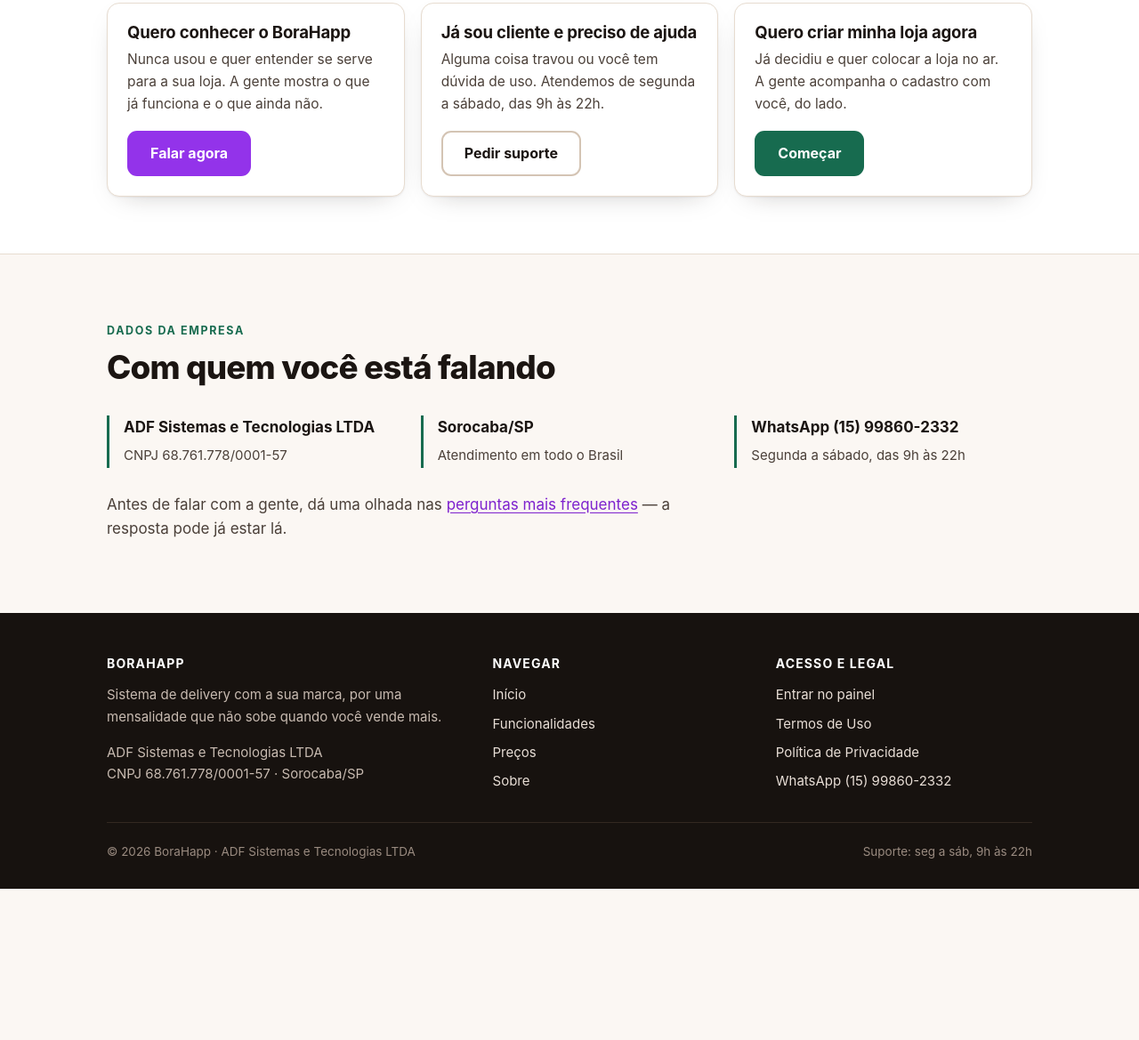
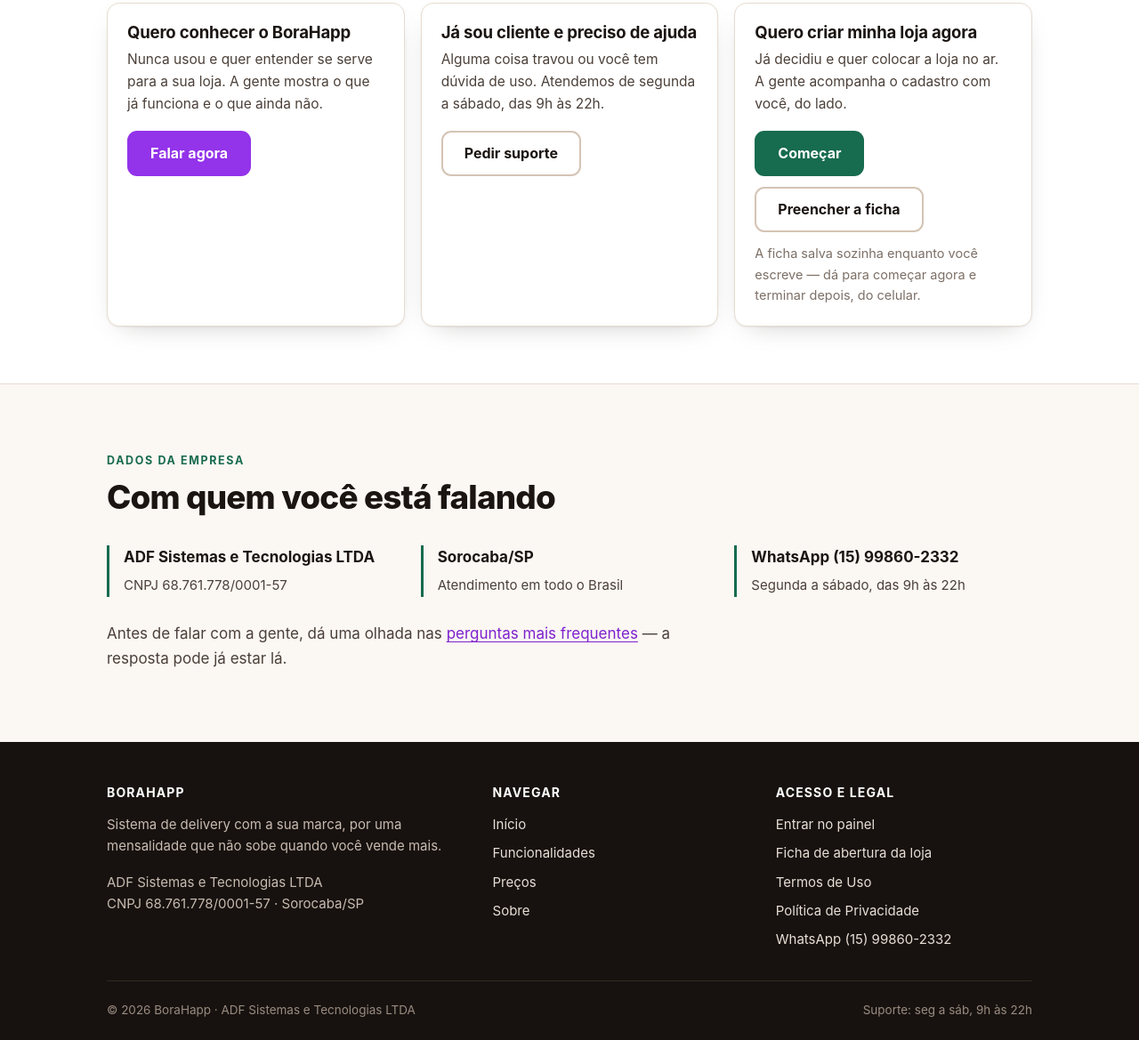
Before and after one commit to AppBora/infra_bora, a plain HTML site: page bora-landing/contato.html in a window 1280 px wide. Shown: the part 363-1532 px from the top of the page at 89% size. Before the commit the page ends 1362 px from the top, so only its background shows below. Drawn offline with Linux system fonts and the light colour scheme.

Commit message:
O link da ficha no site: rodape das 5 paginas e um botao no cartao certo do Contato
A ficha so existia por link mandado no WhatsApp -- e quem perdia o link nao tinha como achar de
volta. Agora:

  * RODAPE, coluna "Acesso e legal", logo abaixo de "Entrar no painel": index, funcionalidades,
    precos, sobre e contato. E o lugar de quem procura um documento, nao de quem esta decidindo.
  * CONTATO, no cartao "Quero criar minha loja agora": botao "Preencher a ficha" ao lado do
    "Comecar", com a linha que responde a duvida de quem abre no celular -- ela salva sozinha, da
    para comecar agora e terminar depois.

Fora de proposito: termos.html e privacidade.html, que tem rodape de uma linha so (paginas
legais), e o menu do topo, que e navegacao de venda e nao de formulario.

A pagina continua `noindex`: linkar serve para a pessoa ACHAR de novo, nao para o Google ranquear
um formulario acima das paginas que vendem.

Co-Authored-By: Claude Opus 5 <noreply@anthropic.com>

```diff
--- a/bora-landing/contato.html
+++ b/bora-landing/contato.html
@@ -65,7 +65,10 @@
         <p>Já decidiu e quer colocar a loja no ar. A gente acompanha o cadastro com você, do lado.</p>
         <div class="acoes" style="margin-top:18px">
           <a class="btn btn-verde" href="https://wa.me/5515998602332?text=Quero%20criar%20minha%20loja%20no%20BoraHapp" target="_blank" rel="noopener">Começar</a>
+          <a class="btn btn-linha" href="/ficha.html">Preencher a ficha</a>
         </div>
+        <p style="margin:12px 0 0;font-size:14.5px;color:var(--fumaca)">A ficha salva sozinha
+          enquanto você escreve — dá para começar agora e terminar depois, do celular.</p>
       </div>
     </div>
   </div>
@@ -116,6 +119,7 @@
         <h4>Acesso e legal</h4>
         <ul>
           <li><a href="/login.html">Entrar no painel</a></li>
+          <li><a href="/ficha.html">Ficha de abertura da loja</a></li>
           <li><a href="/termos.html">Termos de Uso</a></li>
           <li><a href="/privacidade.html">Política de Privacidade</a></li>
           <li><a href="https://wa.me/5515998602332" target="_blank" rel="noopener">WhatsApp (15) 99860-2332</a></li>
```
Also changed, not shown: bora-landing/funcionalidades.html (+1 -0 lines), bora-landing/index.html (+1 -0 lines), bora-landing/precos.html (+1 -0 lines), bora-landing/sobre.html (+1 -0 lines).
